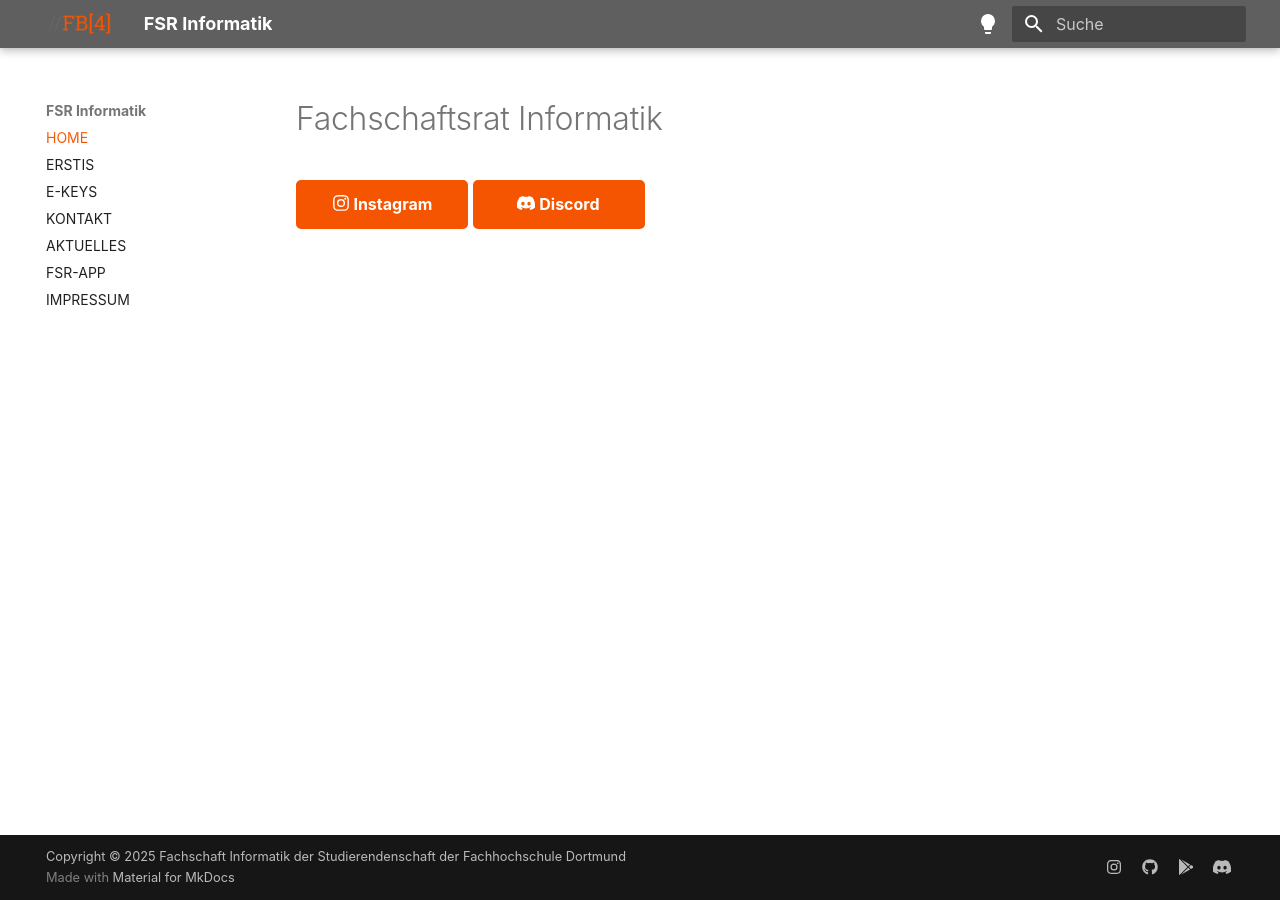
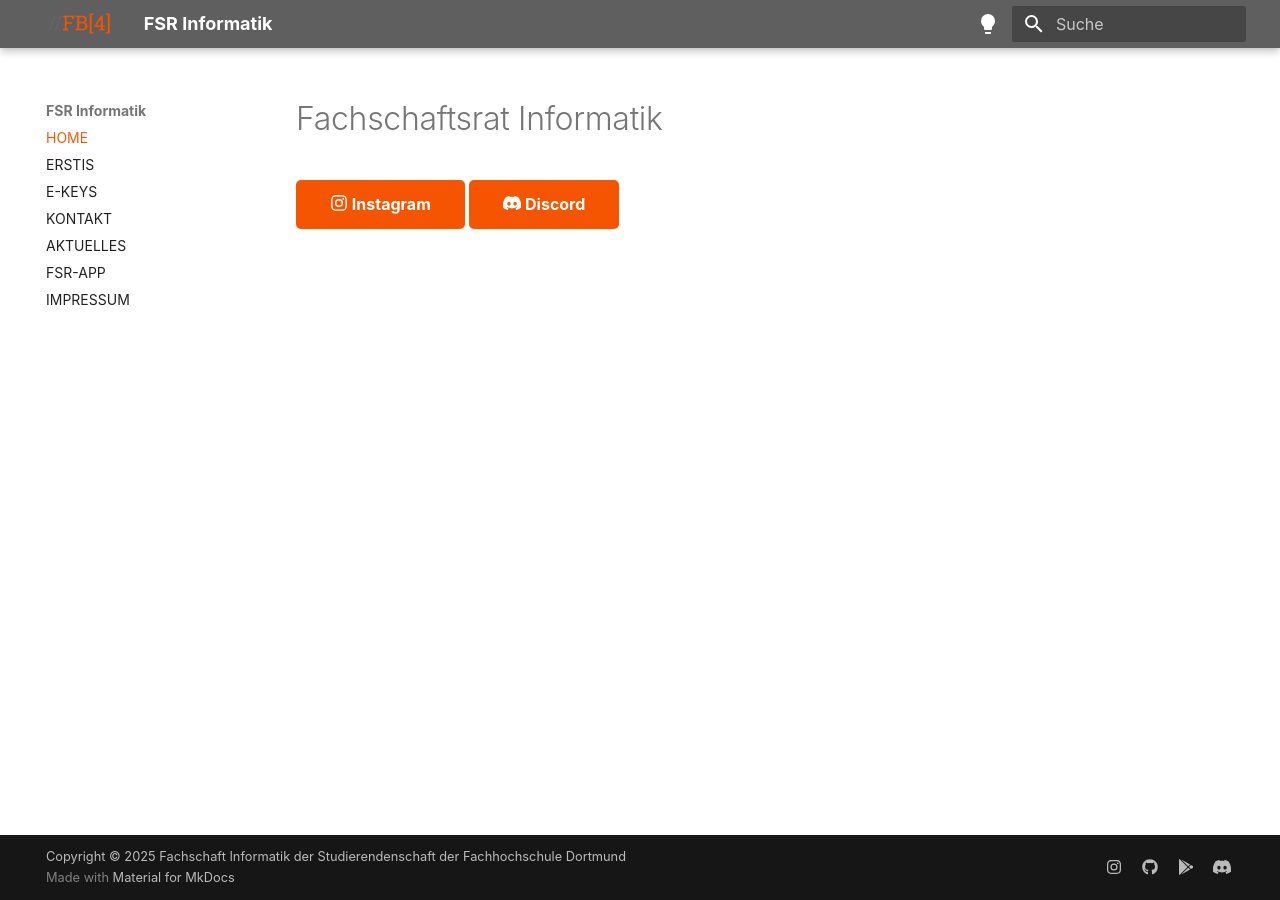
Before and after one commit to Fachschaftsrat-Informatik-FH-Dortmund/fsrfb4.de-mkdocs, an MkDocs documentation site: the page built from docs/index.md, in a window 1280 px wide. Built offline with MkDocs 1.6.1 and Material for MkDocs 9.7.7, drawn with Linux system fonts in a browser that asks for light colours; some web fonts are replaced; plug-ins that fetch from the network failed and are left out.

Commit message:
Feste Breite für Buttons entfernt

```diff
--- a/docs/stylesheets/extra.css
+++ b/docs/stylesheets/extra.css
@@ -15,7 +15,6 @@ p {
   background-color: var(--md-typeset-a-color) !important;
   border-radius: 5px !important;
   border-color: var(--md-typeset-a-color) !important;
-  width: 25% !important;
 }
 
 .fsr-button:hover {
```
